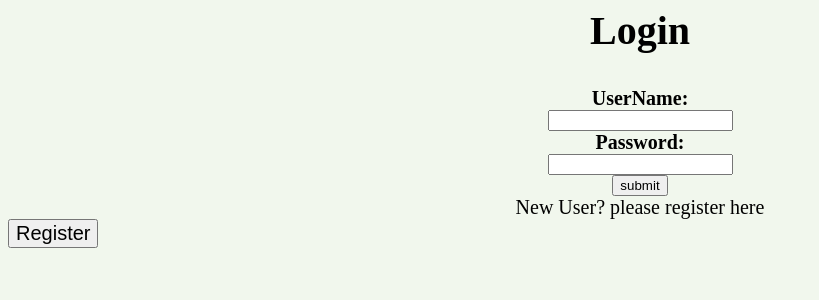
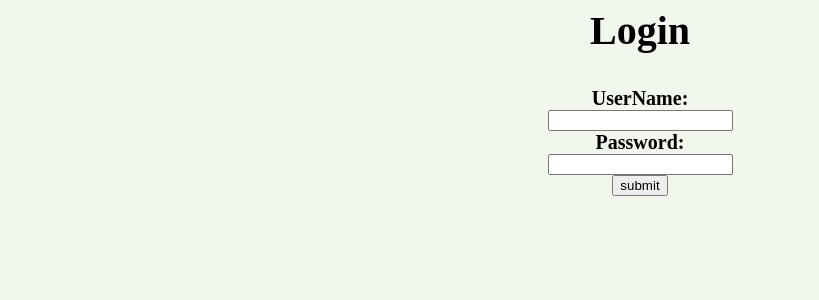
Before and after one commit to HamzaRatrout/finalproject, a Flask app: page / in a window 1280 px wide. Shown: the part 309-609 px from the top of the page, without its empty margins (0-819 px from the left). Run offline with Flask 2, Linux system fonts and the light colour scheme.

Commit message:
newmessage

```diff
--- a/templates/login.html
+++ b/templates/login.html
@@ -14,8 +14,8 @@
 	<input type="password" name="password"><br>
 	<input type="submit" value="submit">
 </form>
-<p class="login"> New User? please register here </p>
-<a href="/register"> <button class="login">Register</button></a>
-
+<!-- <p class="login"> New User? please register here </p>
+ --><!-- <a href="/register"> <button class="login">Register</button></a>
+ -->
 </body>
 </html>
```
